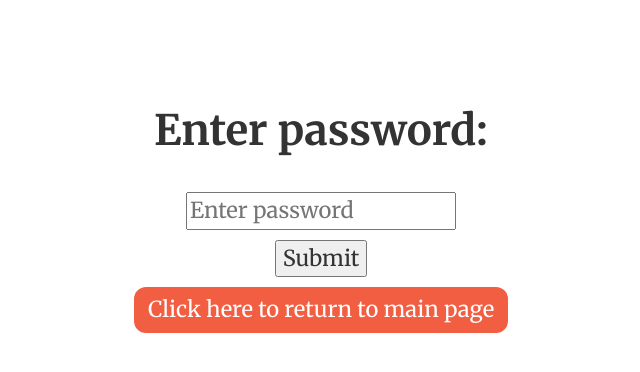
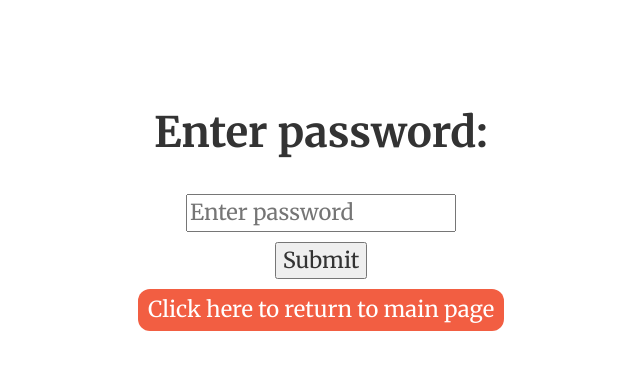
Before and after one commit to jkimOTD/jkimOTD.github.io, a Jekyll site: the page built from module2.html, in a window 1280 px wide. Shown: the part 234-606 px from the top of the page, without its empty margins (319-959 px from the left). Built offline with Jekyll 4.4.1, drawn with Linux system fonts in a browser that asks for light colours.

Commit message:
Update mod2.html

```diff
--- a/_includes/mod2.html
+++ b/_includes/mod2.html
@@ -45,11 +45,11 @@
             background-color: #f25e42;
             border: none;
             color: white;
-            padding: 7px 14px; /* Reduced padding by 30% */
+            padding: 5px 10px; /* Reduced padding by 20% */
             text-align: center;
             text-decoration: none;
             display: inline-block;
-            font-size: 12.6px; /* Reduced font size by 30% */
+            font-size: 10.08px; /* Reduced font size by 20% */
             cursor: pointer;
             border-radius: 12px;
             transition: background-color 0.3s ease, transform 0.3s ease;
```
